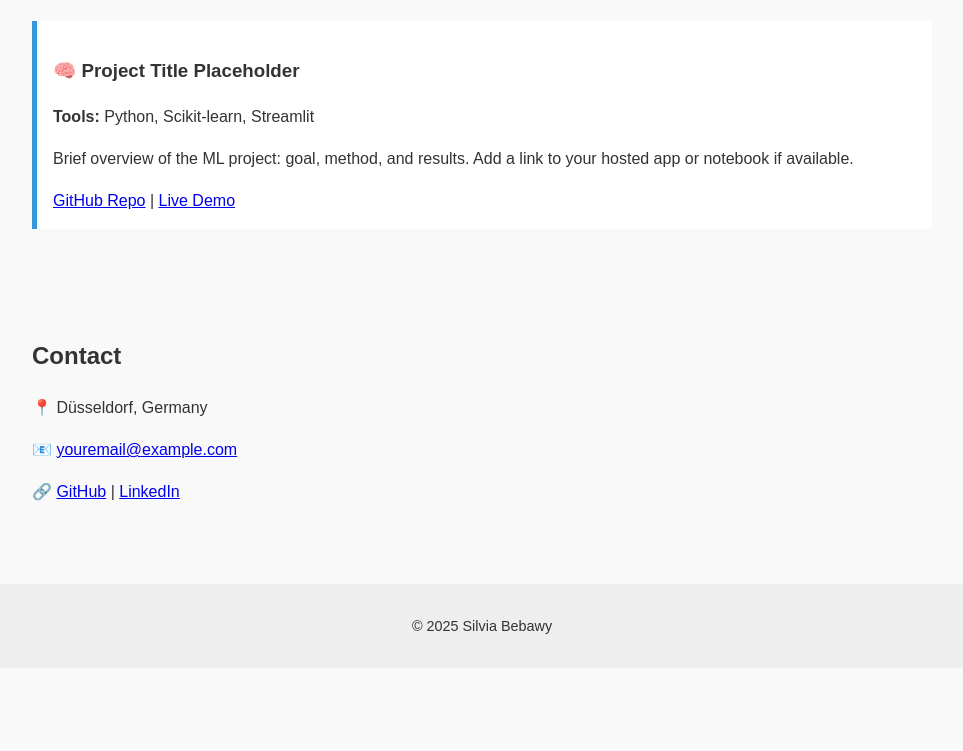
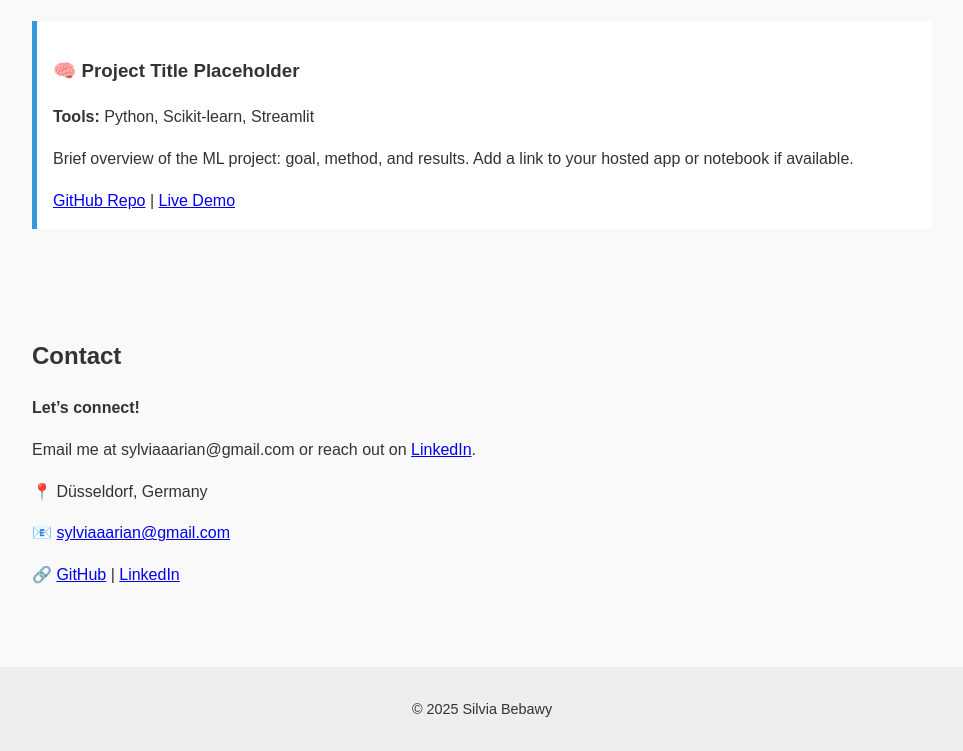
Before and after one commit to SilviaAArian/my-portfolio, a plain HTML site: page index.html in a window 1280 px wide. Shown: the part 921-1672 px from the top of the page, without its empty margins (158-1121 px from the left). Before the commit the page ends 1589 px from the top, so only its background shows below. Drawn offline with Linux system fonts and the light colour scheme.

Commit message:
Update index.html

```diff
--- a/index.html
+++ b/index.html
@@ -9,6 +9,7 @@
 <body>
     <header>
         <h1>Silvia Bebawy</h1>
+        <p>📍 Düsseldorf, Germany | 📧 <a href="mailto:sylviaaarian@gmail.com">sylviaaarian@gmail.com</a> | 🔗 <a href="https://linkedin.com/in/sylviaaarian/" target="_blank">LinkedIn</a> </p>
         <p>Data Analyst | SQL · Python · BigQuery · Looker Studio · Metabase</p>
         <nav>
             <a href="#about">About</a>
@@ -24,7 +25,7 @@
 <!--         <p>I’m a data analyst with a background in computer engineering. I love transforming data into clear, actionable insights using tools like SQL, Python, and visualization dashboards.</p> -->
         <p>⚡ Currently seeking data analyst roles.</p>
         <p>🛠️ Skills: SQL · Python · BigQuery · Looker Studio · Metabase · Tableau · Retool</p>
-    <p>Open to data analyst and data science opportunities. Explore my projects below!</p>
+<!--     <p>Open to data analyst and data science opportunities. Explore my projects below!</p> -->
     </section>
 
     <section id="projects">
@@ -48,10 +49,12 @@
 
     <section id="contact">
         <h2>Contact</h2>
+        <p><b>Let’s connect!</b></p>
+        <p>Email me at sylviaaarian@gmail.com or reach out on <a href="https://linkedin.com/in/sylviaaarian/" target="_blank">LinkedIn</a>.</p>
         <p>📍 Düsseldorf, Germany</p>
-        <p>📧 <a href="mailto:youremail@example.com">youremail@example.com</a></p>
-        <p>🔗 <a href="https://github.com/yourgithubusername" target="_blank">GitHub</a> |
-               <a href="https://linkedin.com/in/yourlinkedin" target="_blank">LinkedIn</a></p>
+        <p>📧 <a href="mailto:sylviaaarian@gmail.com">sylviaaarian@gmail.com</a></p>
+        <p>🔗 <a href="https://github.com/SilviaAArian/" target="_blank">GitHub</a> |
+               <a href="https://linkedin.com/in/sylviaaarian/" target="_blank">LinkedIn</a></p>
     </section>
 
     <footer>
```
